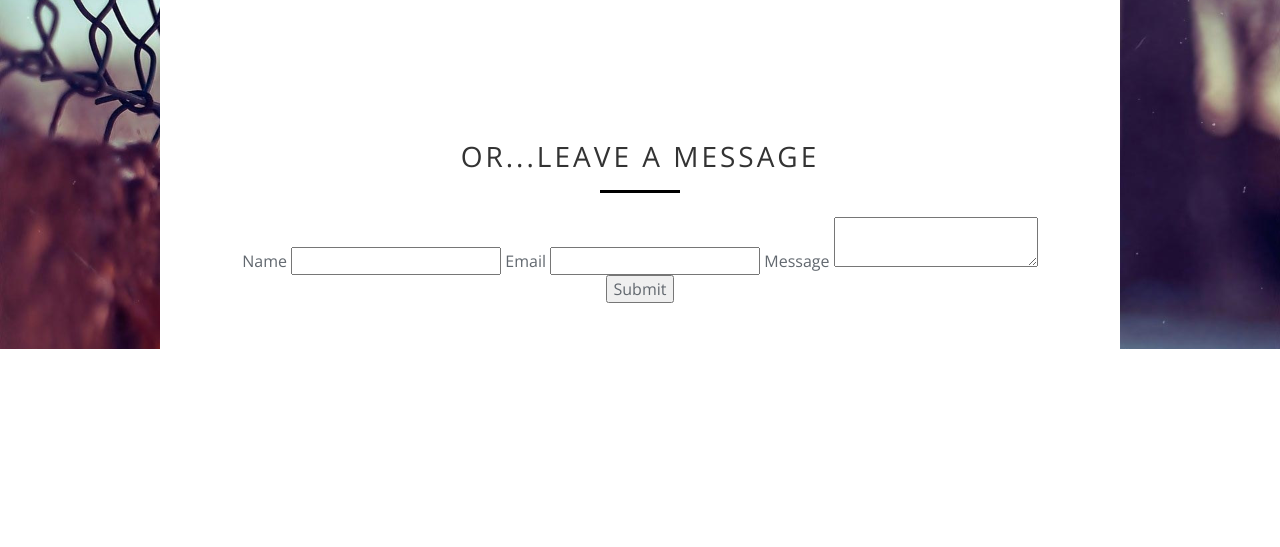
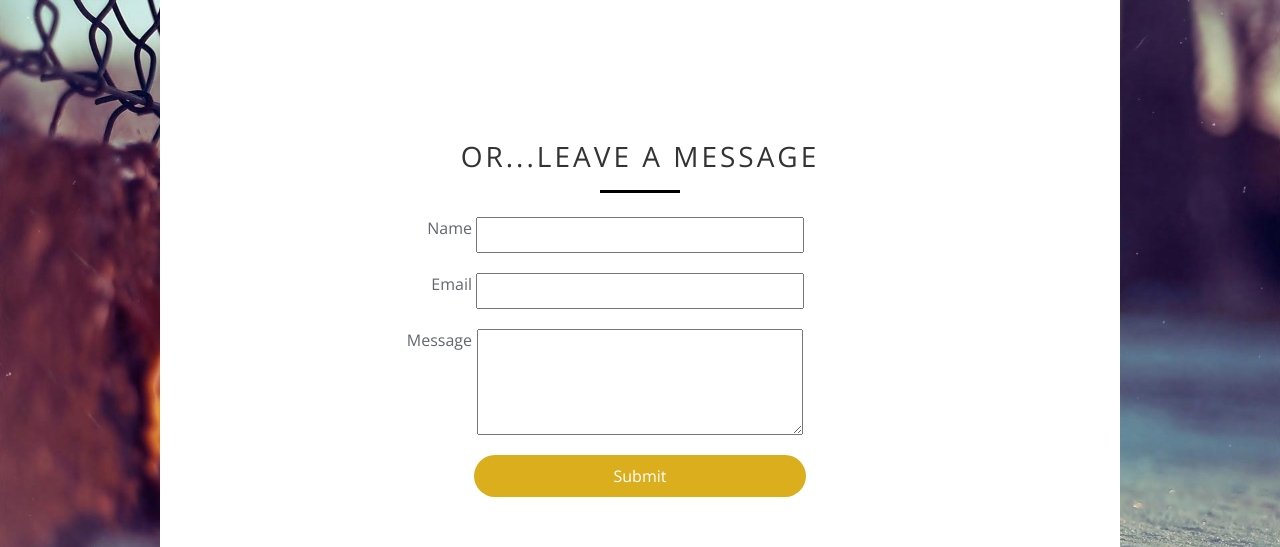
Before and after one commit to itsliupeng/sike-css0to1-profile, a website: page index.html in a window 1280 px wide. Shown: the part 2564-3111 px from the top of the page. Before the commit the page ends 2913 px from the top, so only its background shows below. Drawn offline with nearby package versions, Linux system fonts and the light colour scheme; a web font is replaced by a local one.

Commit message:
absolute position

```diff
--- a/css/main.css
+++ b/css/main.css
@@ -218,3 +218,45 @@ ul.photos__list li img{
 .get-in-touch ul li img{
   height: 136px;
 }
+
+.contact header {
+
+}
+
+.contact form {
+
+}
+
+.box {
+  margin: 20px auto;
+  position: relative;
+  width: 40%;
+}
+
+.box input {
+  height: 30px;
+  width: 95%;
+}
+
+.box textarea {
+  height: 100px;
+  width: 95%;
+}
+
+.align-left {
+  position: absolute;
+  top: 0;
+  left: -100%;
+  width: 100%;
+
+  text-align: right;
+}
+
+.contact form button{
+  height: 40px;
+  width: 95%;
+  color: white;
+  background-color: #daae1d;
+  border: none;
+  border-radius: 1000px;
+}
--- a/index.html
+++ b/index.html
@@ -162,13 +162,27 @@ See: http://www.sitepoint.com/web-foundations/doctypes/
           <h2>Or...Leave a Message</h2>
         </header>
         <form action="">
+          <div class="box">
+            <div class="align-left">
               <label for="name">Name</label>
+            </div>
             <input name="name" id="name" type="text">
+          </div>
+          <div class="box">
+            <div class="align-left">
               <label for="email">Email</label>
+            </div>
             <input name="email" id="email" type="email">
+          </div>
+          <div class="box">
+            <div class="align-left">
               <label for="message">Message</label>
+            </div>
             <textarea name="message" id="message"></textarea>
+          </div>
+          <div class="box">
             <button type="submit">Submit</button>
+          </div>
         </form>
       </section>
 
```
Lines whose indentation alone changed are shown as unchanged.
